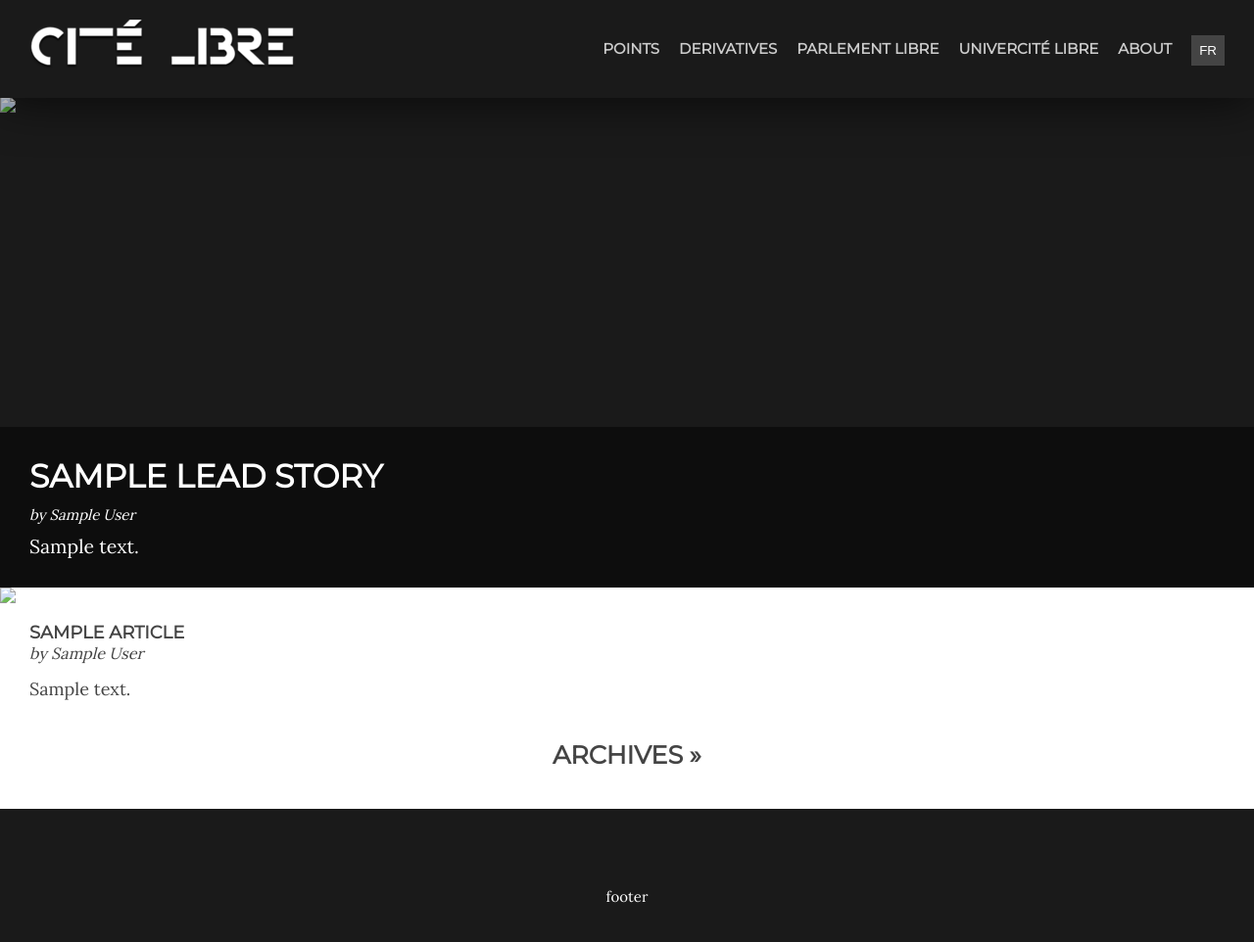
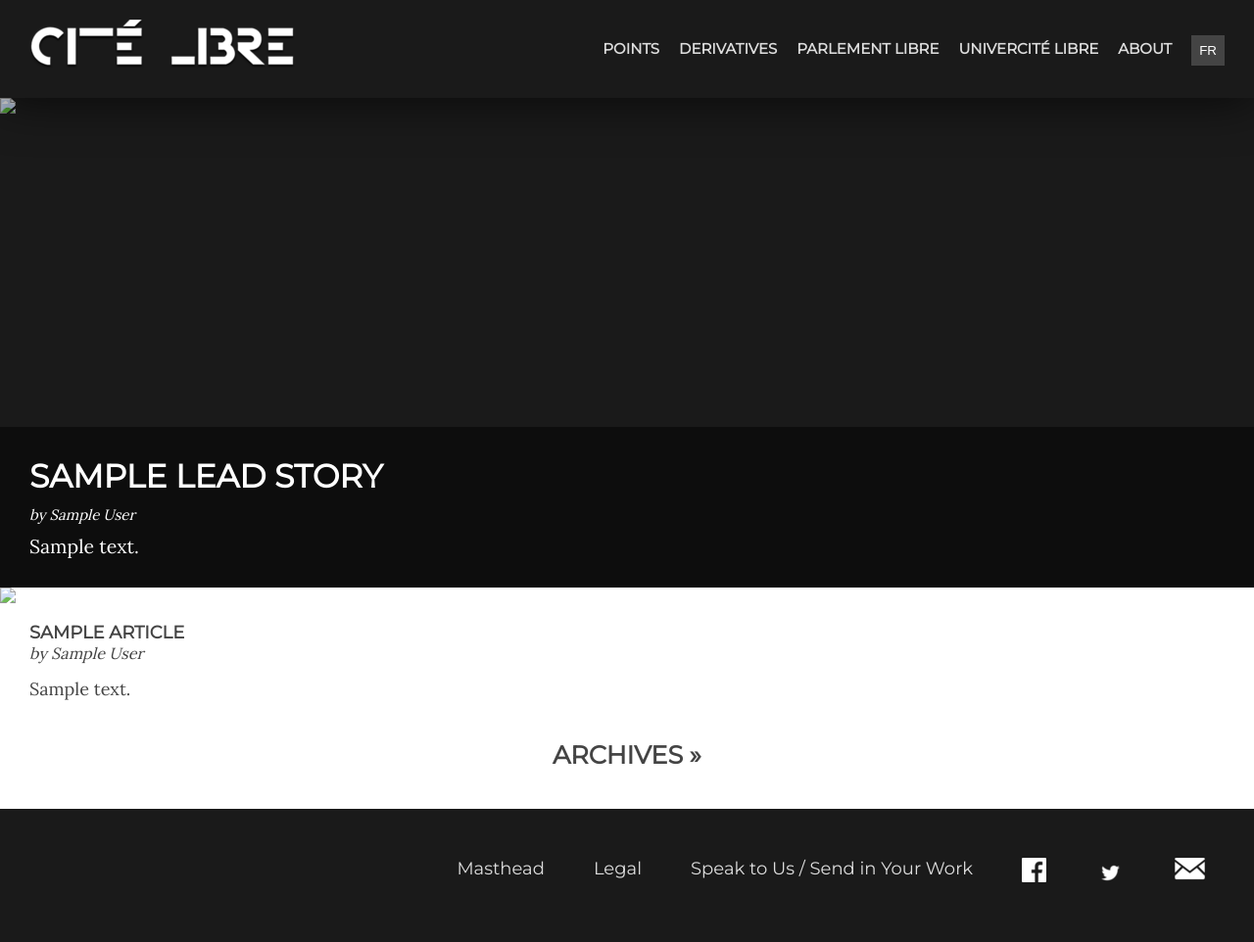
Before and after one commit to dellsystem/ctlibre.com, a Django app: template templates/home.html in a window 1280 px wide. Shown: the whole page at 98% size. Before the commit the page ends 922 px from the top, so only its background shows below. Run offline with Django 3.2, Linux system fonts and the light colour scheme; the template is opened without the code that fills it: most values are stand-ins (such as "Sample title", 1, 10 or a date in 2020); style sheets or scripts are compiled from the project's sources; parts of the project's set-up code (start-up, migrations or seed data) failed here and were passed over; some libraries are stand-ins or nearby versions.

Commit message:
Add footer content (#24)

```diff
--- a/static/css/base.less
+++ b/static/css/base.less
@@ -94,3 +94,34 @@
         padding-left: 3px;
     }
 }
+
+#footer {
+    .sans-serif;
+    clear: both;
+    background: @darkestGrey;
+    width: 100%;
+    font-size: 1.2em;
+
+    ul {
+        list-style-type: none;
+        float: right;
+
+        li {
+            float: left;
+            padding: 50px 25px;
+            vertical-align: middle;
+
+            &:last-child {
+                padding-right: 50px;
+            }
+        }
+    }
+
+    a {
+        color: @lightGrey;
+
+        &:hover {
+            color: #fff;
+        }
+    }
+}
--- a/static/css/ctlibre.less
+++ b/static/css/ctlibre.less
@@ -27,7 +27,7 @@
 
         a {
             text-decoration: none;
-            color: #ccc;
+            color: @lightGrey;
             text-transform: uppercase;
             font-weight: bold;
 
@@ -67,7 +67,6 @@
     }
 
     .photo img {
-        margin-top: -120px;
         width: 100%;
         opacity: 0.85;
     }
@@ -280,18 +279,6 @@
     font-size: 1.2em;
 }
 
-#footer {
-    .wrapper;
-    clear: both;
-    text-align: center;
-    padding-top: 50px;
-    padding-bottom: 10px;
-    background: @darkestGrey;
-    color: #fff;
-    margin-top: 30px;
-    width: 100%;
-}
-
 #change-language {
     border: 0;
     padding: 8px;
--- a/templates/base.html
+++ b/templates/base.html
@@ -77,7 +77,22 @@
         {% endblock %}
     </div>
     <div id="footer">
-        <p>footer</p>
+        <ul>
+            <li><a href="/masthead/">{% trans "Masthead" %}</a></li>
+            <li><a href="/legal/">{% trans "Legal" %}</a></li>
+            <li><a href="/contact/">
+                {% trans "Speak to Us / Send in Your Work" %}
+            </a></li>
+            <li><a href="http://facebook.com/ctlibre">
+                <img src="{{ STATIC_URL }}img/fb.png" alt="facebook" />
+            </a></li>
+            <li><a href="http://twitter.com/ctlibre">
+                <img src="{{ STATIC_URL }}img/twitter.png" alt="twitter" />
+            </a></li>
+            <li><a href="mailto:ctlibre@ctlibre.com">
+                <img src="{{ STATIC_URL }}img/email.png" alt="email" />
+            </a></li>
+        </ul>
     </div>
 </body>
 </html>
```
Also changed, not shown: static/img/email.png (added), static/img/fb.png (added), static/img/twitter.png (added).
